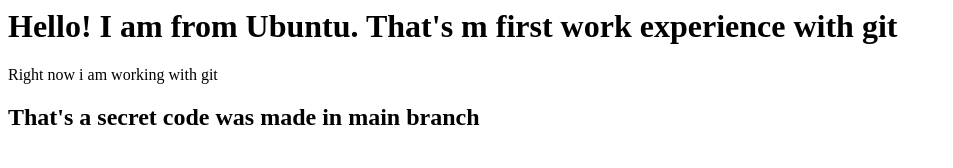
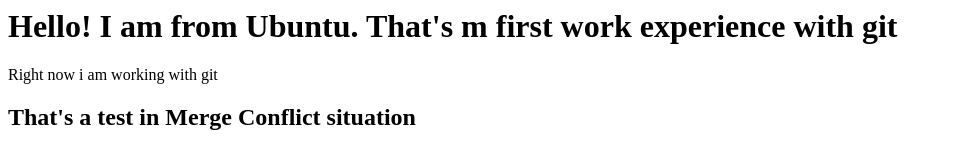
Before and after one commit to danikgulenkovvv-ai/my-git-project, a plain HTML site: page index.html in a window 1280 px wide. Shown: the whole page, without its empty margins (0-953 px from the left). Drawn offline with Linux system fonts and the light colour scheme.

Commit message:
changed in conflict-branch

```diff
--- a/index.html
+++ b/index.html
@@ -1,4 +1,4 @@
 <h1>Hello! I am from Ubuntu. That's m first work experience with git</h1>
 <p>Right now i am working with git </p>
 
-<h2>That's a secret code was made in main branch</h2>
+<h2>That's a test in Merge Conflict situation</h2>
```
